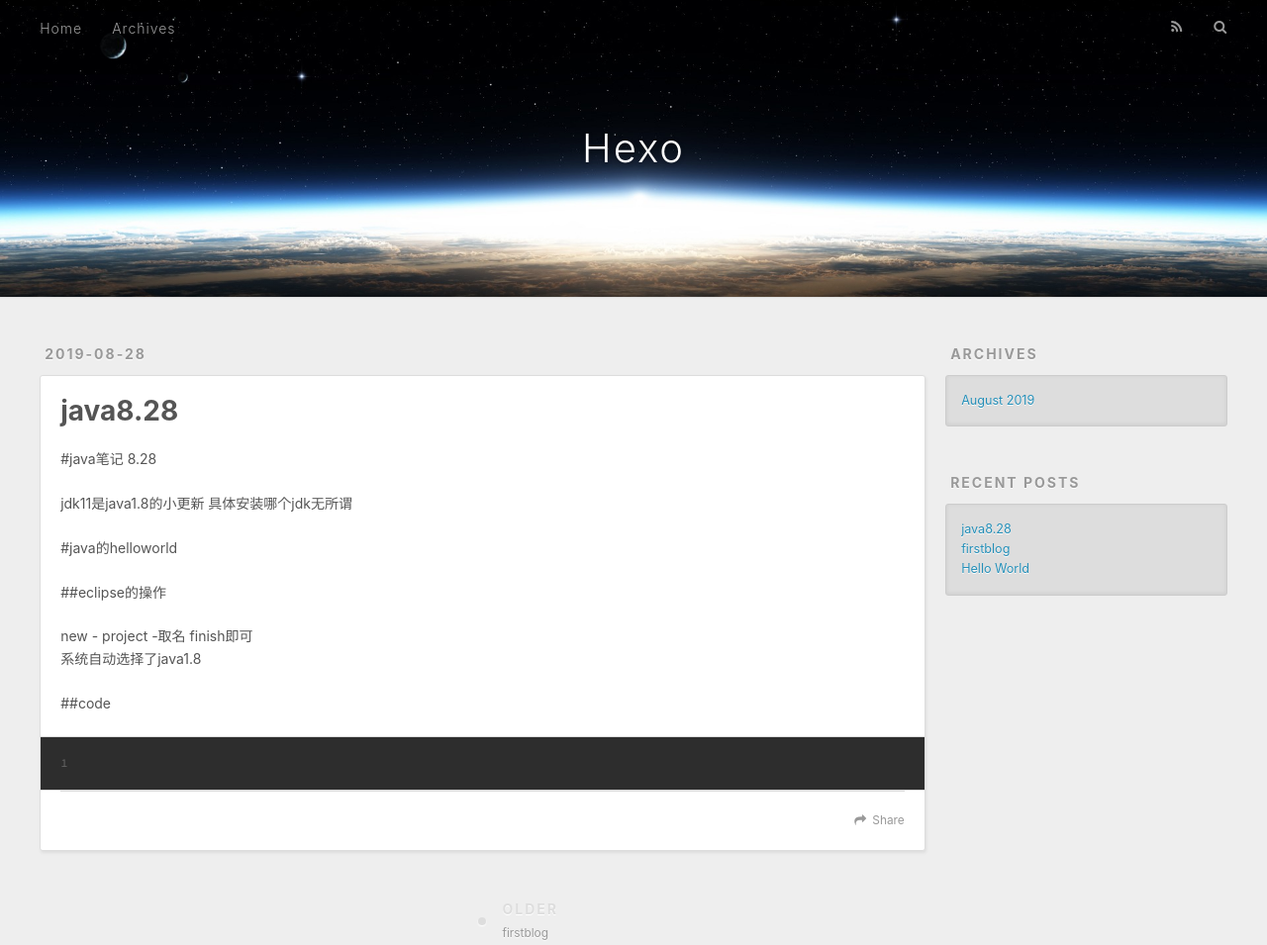
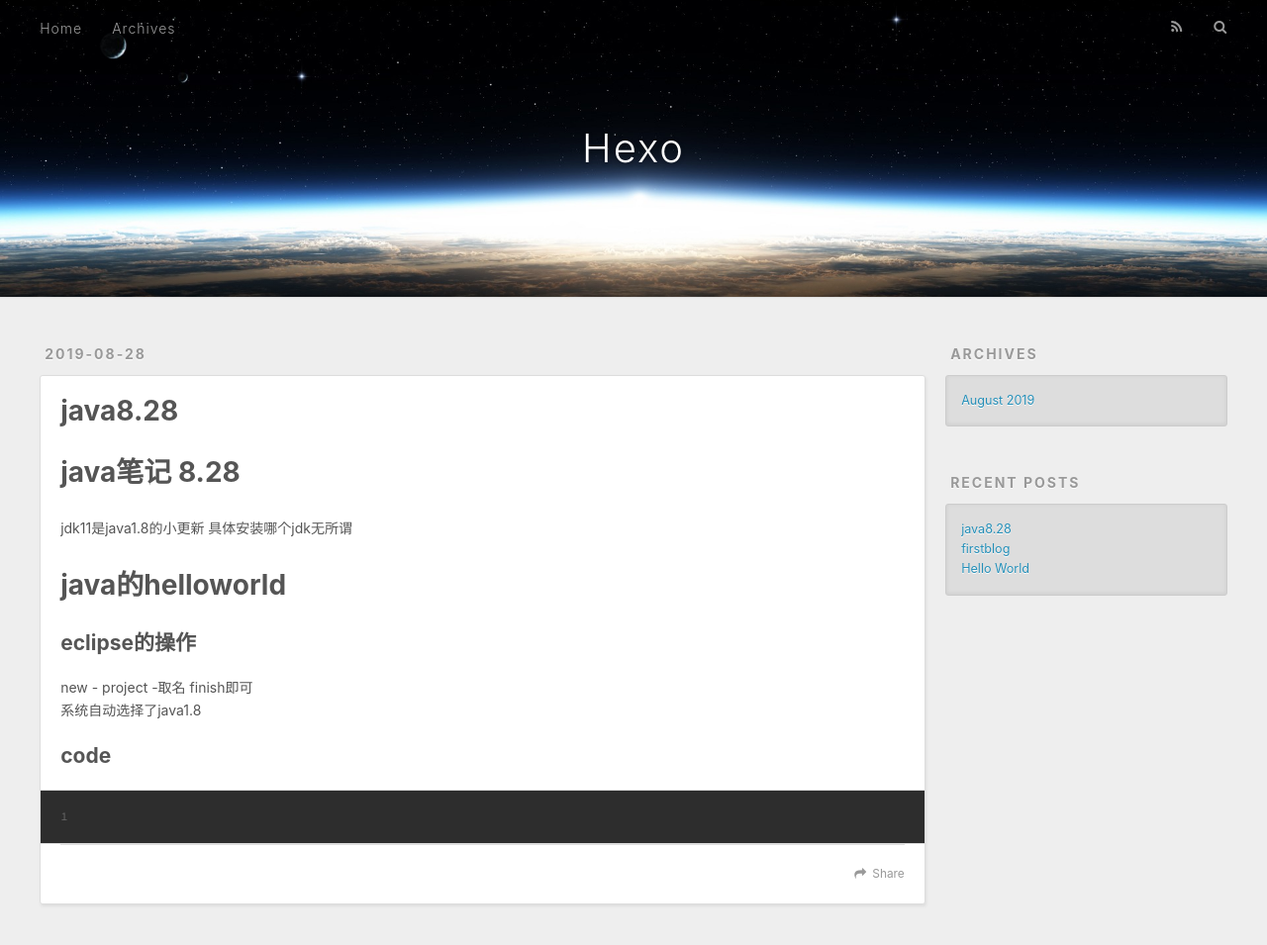
Before and after one commit to XKmmm/XKmmm.github.io, a plain HTML site: page 2019/08/28/java8-28/index.html in a window 1280 px wide. Shown: the top 955 px of the page at 99% size. Drawn offline with nearby package versions, Linux system fonts and the light colour scheme.

Commit message:
Site updated: 2019-08-28 17:55:49

```diff
--- a/2019/08/28/java8-28/index.html
+++ b/2019/08/28/java8-28/index.html
@@ -7,17 +7,17 @@
 
   <title>java8.28 | Hexo</title>
   <meta name="viewport" content="width=device-width, initial-scale=1, maximum-scale=1">
-  <meta name="description" content="#java笔记 8.28 jdk11是java1.8的小更新 具体安装哪个jdk无所谓 #java的helloworld ##eclipse的操作 new - project -取名 finish即可系统自动选择了java1.8 ##code 1">
+  <meta name="description" content="java笔记 8.28jdk11是java1.8的小更新 具体安装哪个jdk无所谓 java的helloworldeclipse的操作new - project -取名 finish即可系统自动选择了java1.8 code1">
 <meta property="og:type" content="article">
 <meta property="og:title" content="java8.28">
 <meta property="og:url" content="http://yoursite.com/2019/08/28/java8-28/index.html">
 <meta property="og:site_name" content="Hexo">
-<meta property="og:description" content="#java笔记 8.28 jdk11是java1.8的小更新 具体安装哪个jdk无所谓 #java的helloworld ##eclipse的操作 new - project -取名 finish即可系统自动选择了java1.8 ##code 1">
+<meta property="og:description" content="java笔记 8.28jdk11是java1.8的小更新 具体安装哪个jdk无所谓 java的helloworldeclipse的操作new - project -取名 finish即可系统自动选择了java1.8 code1">
 <meta property="og:locale" content="en">
-<meta property="og:updated_time" content="2019-08-28T09:46:30.185Z">
+<meta property="og:updated_time" content="2019-08-28T09:55:21.996Z">
 <meta name="twitter:card" content="summary">
 <meta name="twitter:title" content="java8.28">
-<meta name="twitter:description" content="#java笔记 8.28 jdk11是java1.8的小更新 具体安装哪个jdk无所谓 #java的helloworld ##eclipse的操作 new - project -取名 finish即可系统自动选择了java1.8 ##code 1">
+<meta name="twitter:description" content="java笔记 8.28jdk11是java1.8的小更新 具体安装哪个jdk无所谓 java的helloworldeclipse的操作new - project -取名 finish即可系统自动选择了java1.8 code1">
 
     <link rel="alternate" href="/atom.xml" title="Hexo" type="application/atom+xml">
 
@@ -86,17 +86,13 @@
 
     <div class="article-entry" itemprop="articleBody">
 
-        <p>#java笔记 8.28</p>
-<p>jdk11是java1.8的小更新 具体安装哪个jdk无所谓</p>
-<p>#java的helloworld</p>
-<p>##eclipse的操作</p>
-<p>new - project -取名 finish即可<br>系统自动选择了java1.8</p>
-<p>##code</p>
-<figure class="highlight plain"><table><tr><td class="gutter"><pre><span class="line">1</span><br></pre></td><td class="code"><pre><span class="line"> </span><br></pre></td></tr></table></figure>
+        <h1 id="java笔记-8-28"><a href="#java笔记-8-28" class="headerlink" title="java笔记 8.28"></a>java笔记 8.28</h1><p>jdk11是java1.8的小更新 具体安装哪个jdk无所谓</p>
+<h1 id="java的helloworld"><a href="#java的helloworld" class="headerlink" title="java的helloworld"></a>java的helloworld</h1><h2 id="eclipse的操作"><a href="#eclipse的操作" class="headerlink" title="eclipse的操作"></a>eclipse的操作</h2><p>new - project -取名 finish即可<br>系统自动选择了java1.8</p>
+<h2 id="code"><a href="#code" class="headerlink" title="code"></a>code</h2><figure class="highlight plain"><table><tr><td class="gutter"><pre><span class="line">1</span><br></pre></td><td class="code"><pre><span class="line"> </span><br></pre></td></tr></table></figure>
 
     </div>
     <footer class="article-footer">
-      <a data-url="http://yoursite.com/2019/08/28/java8-28/" data-id="cjzv2x6y30002ncuuso0xpfr1" class="article-share-link">Share</a>
+      <a data-url="http://yoursite.com/2019/08/28/java8-28/" data-id="cjzv33afc0002aguurmilbi61" class="article-share-link">Share</a>
 
 
     </footer>
```
Also changed, not shown: 2019/08/26/firstblog/index.html (+1 -1 lines), 2019/08/26/hello-world/index.html (+1 -1 lines), index.html (+6 -10 lines).
